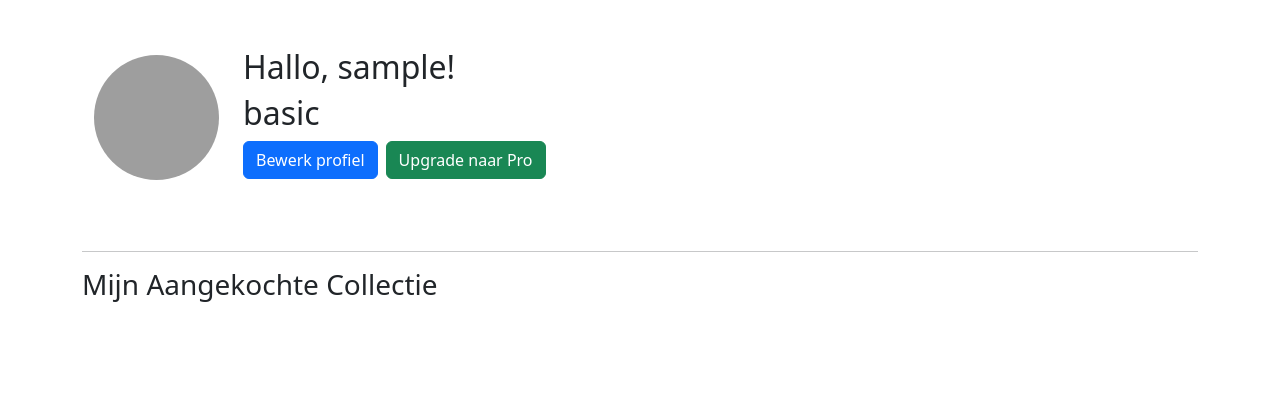
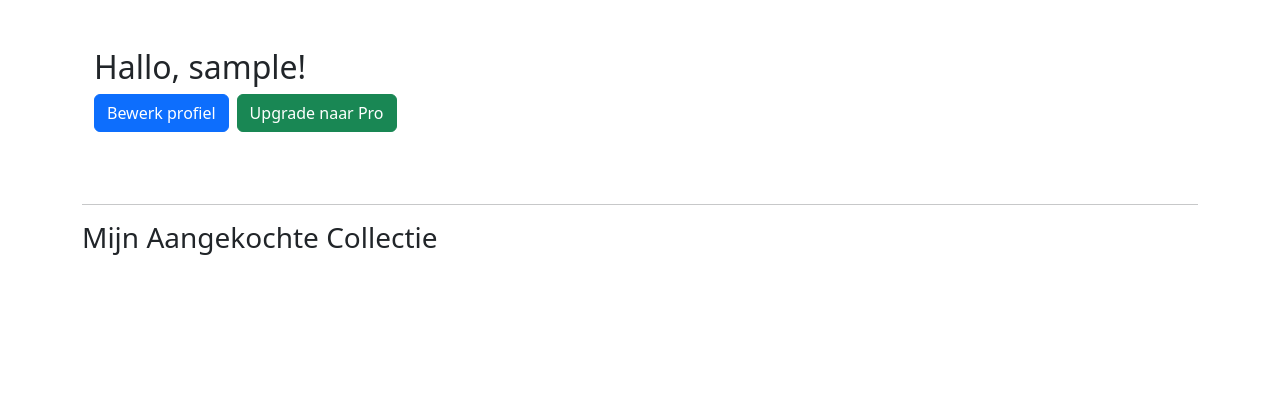
Before and after one commit to thomasvangompel/antiqua, a Flask app: page /dashboard in a window 1280 px wide. Shown: the part 60-480 px from the top of the page. Run offline with Flask 3, Linux system fonts and the light colour scheme; the visitor is signed in with stand-in values (Sample User, id 1); data that the repository does not hold is empty; parts of the project's set-up code (start-up, migrations or seed data) failed here and were passed over; some libraries are stand-ins or nearby versions; grey boxes are pictures that could not be loaded.

Commit message:
pro en basic profile verbeteren

```diff
--- a/app/templates/admin_dashboard.html
+++ b/app/templates/admin_dashboard.html
@@ -123,9 +123,10 @@
                 <td>{{ boek.user.username if boek.user else 'Onbekend' }}</td>
                 <td>
                   <a href="{{ url_for('main.book_detail', book_id=boek.id) }}" class="btn btn-sm btn-info">Details</a>
-                  <form action="{{ url_for('main.delete_book', book_id=boek.id) }}" method="POST" style="display:inline;">
+                  <form action="{{ url_for('main.delete_book_admin', book_id=boek.id) }}" method="POST" style="display:inline;">
                     <button type="submit" class="btn btn-sm btn-danger" onclick="return confirm('Boek verwijderen?');">Verwijder</button>
-                  </form>
+                </form>
+
                 </td>
               </tr>
               {% endfor %}
--- a/app/templates/dashboard_basic.html
+++ b/app/templates/dashboard_basic.html
@@ -15,14 +15,13 @@
 
   <div class="container py-4">
     <div class="d-flex flex-column flex-md-row align-items-center mb-4">
-      <!-- Profielfoto -->
-      <img src="{{ url_for('static', filename='profile_pics/' + user.image_file) }}"
-           alt="Profielfoto" class="profile-pic me-md-4 mb-3 mb-md-0" />
+
+
 
       <!-- Welkomsttekst en knoppen -->
       <div class="flex-grow-1">
         <h2>Hallo, {{ user.username or "Nieuweling"}}!</h2>
-        <h2>{{user.account_type}}</h2>
+
 
         <div class="d-flex flex-wrap mt-2 align-items-center">
   <!-- Bewerk profiel knop -->
```
Also changed, not shown: app/templates/profile.html (+13 -8 lines), app/static/profile_pics/133d696c219b60ed.jpg (added), app/static/profile_pics/393b693d5ef56855.jpg (added).
